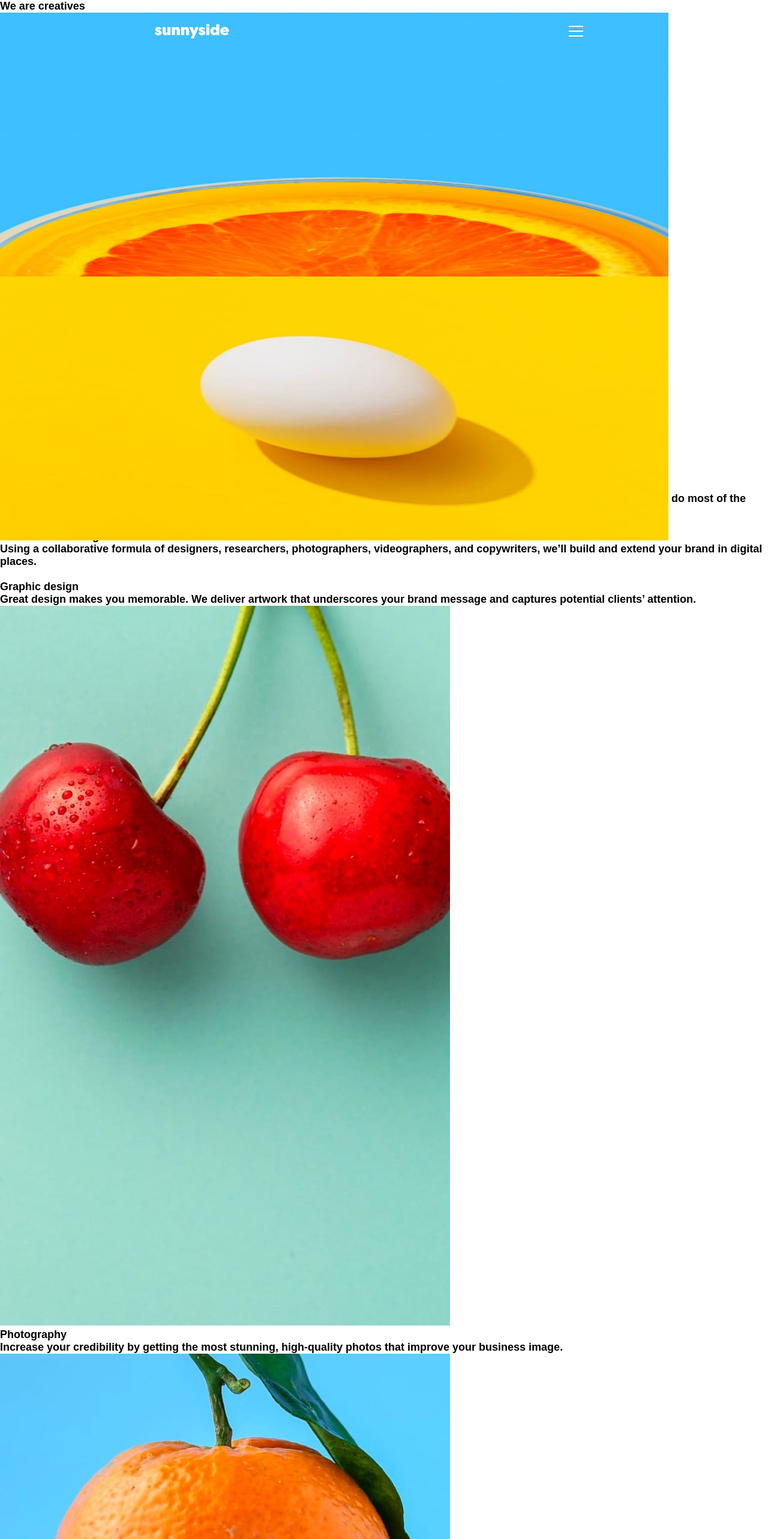
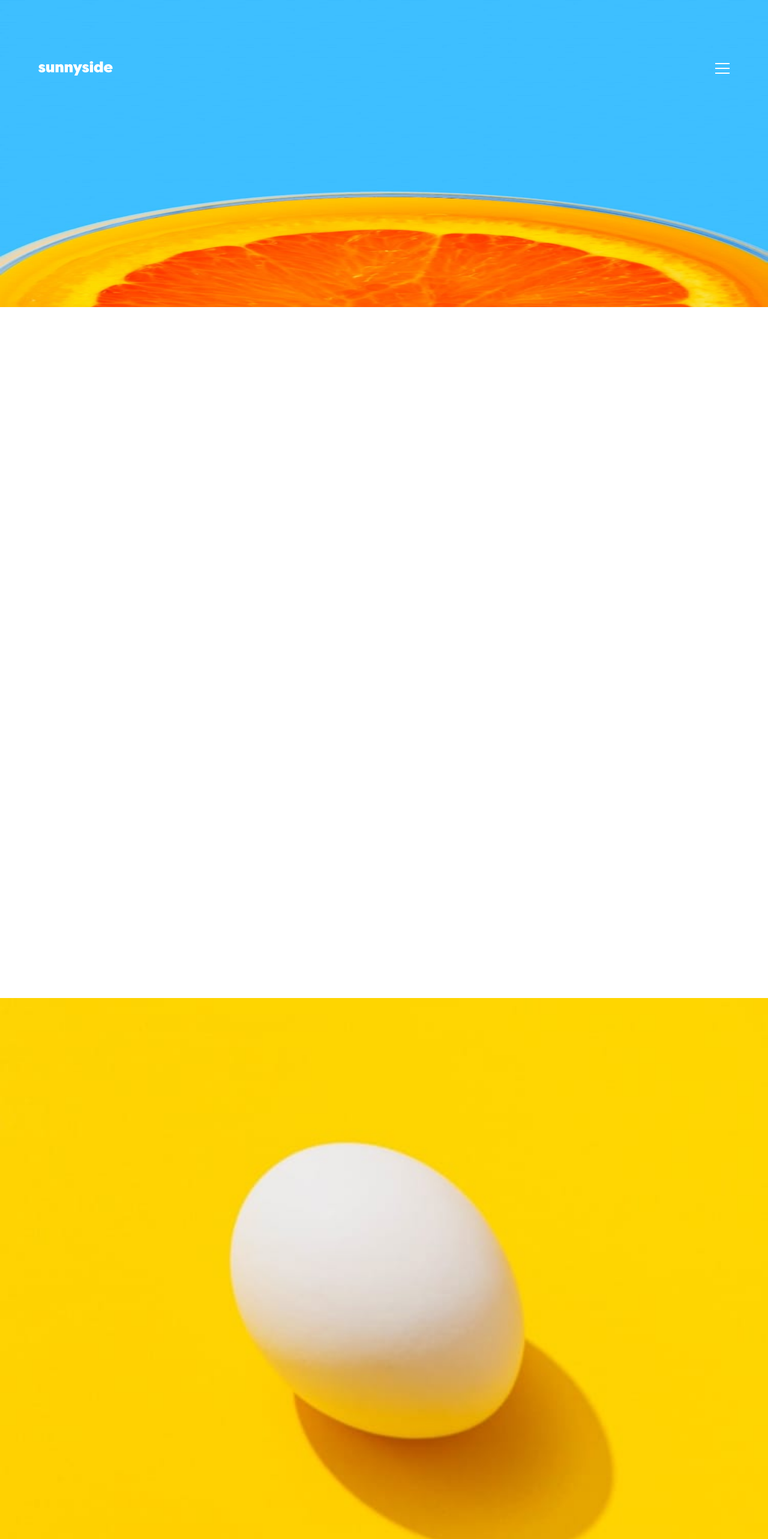
Before and after one commit to LuccasTraumer/frontend-mentor, an Angular app in the folder sunnyside-agency-landing-page-main/agency/: page / in a window 1280 px wide. Shown: the top 2566 px of the page at 60% size. Built offline with nearby package versions, Linux system fonts and the light colour scheme.

Commit message:
estruturando

```diff
--- a/sunnyside-agency-landing-page-main/agency/src/app/app.component.scss
+++ b/sunnyside-agency-landing-page-main/agency/src/app/app.component.scss
@@ -2,4 +2,22 @@ main {
   width: 100vw;
   max-width: 100vw;
   overflow-x: hidden;
+  padding-top: 120%;
+  display: grid;
+
+  app-card {
+    height: 40%;
+    width: 100%;
+  }
+
+  section {
+  h3 {
+    text-align: center;
+    color: var(--very-dark-grayish-blue);
+    letter-spacing: 4px;
+    font-family: 'Fraunces', serif;
+    text-transform: uppercase;
+    padding-bottom: 5%;
+  }
+  }
 }
--- a/sunnyside-agency-landing-page-main/agency/src/app/app.component.ts
+++ b/sunnyside-agency-landing-page-main/agency/src/app/app.component.ts
@@ -27,14 +27,18 @@ export class AppComponent {
         description: 'We are a full-service creative agency specializing in helping brands grow fast.' +
           'Engage your clients through compelling visuals that do most of the marketing for you.',
         textLink: 'Learn more',
-        link: '#'
+        link: '#',
+        image: Constantes.EGG_IMAGE,
+        isCard: true
       },
       {
         header: 'Stand out to the right audience',
         description: 'Using a collaborative formula of designers, researchers, photographers, videographers, ' +
           'and copywriters, we’ll build and extend your brand in digital places.',
         textLink: 'Learn more',
-        link: '#'
+        link: '#',
+        image: Constantes.CUP_PINK,
+        isCard: true
       },
       {
         header: 'Graphic design',
--- a/sunnyside-agency-landing-page-main/agency/src/app/card/card.component.html
+++ b/sunnyside-agency-landing-page-main/agency/src/app/card/card.component.html
@@ -1,4 +1,13 @@
-<section class="content no-image" *ngIf="dataCard.image === ''; else cardImage">
+<section
+  class="content no-image"
+  *ngIf="dataCard.image === undefined || dataCard.image === '' || dataCard.isCard;
+  else cardImage"
+>
+  <figure *ngIf="dataCard.image !== undefined && dataCard.image !== ''">
+    <img src="{{ dataCard.image }}" alt="">
+  </figure>
+
+  <section class="data">
     <h1>
       {{ dataCard.header }}
     </h1>
@@ -7,13 +16,26 @@
       {{ dataCard.description }}
     </p>
 
+    <div class="link">
       <a href="{{ dataCard.link }}">
         {{ dataCard.textLink }}
       </a>
+      <div
+        [ngClass]="dataCard.header.toLocaleLowerCase().includes('transform') ?
+      'background-yellow' :
+      'background-pink'"
+      ></div>
+    </div>
+  </section>
 </section>
 
 <ng-template #cardImage>
-  <section class="content">
+  <section class="content image">
+    <figure>
+      <img src="{{ dataCard.image }}" alt="">
+    </figure>
+
+    <section class="data">
       <h3>
         {{ dataCard.header }}
       </h3>
@@ -21,9 +43,6 @@
       <p>
         {{ dataCard.description }}
       </p>
-
-    <figure>
-      <img src="{{ dataCard.image }}" alt="">
-    </figure>
+    </section>
   </section>
 </ng-template>
--- a/sunnyside-agency-landing-page-main/agency/src/app/card/card.component.scss
+++ b/sunnyside-agency-landing-page-main/agency/src/app/card/card.component.scss
@@ -0,0 +1,122 @@
+.no-image {
+  background: var(--white);
+  text-align: center;
+  padding: 5%;
+  display: grid;
+  justify-content: center;
+  height: 100%;
+  align-self: center;
+
+  figure {
+    padding: 5% 0;
+    img {
+      height: 100%;
+      width: 100vw;
+    }
+  }
+
+  .data {
+    display: inherit;
+    grid-template-rows: 0.5fr 1fr 0.2fr;
+    flex-flow: nowrap;
+    justify-content: space-around;
+    height: inherit;
+    padding: 5%;
+
+    h1 {
+      font-size: 2rem;
+      color: var(--very-dark-grayish-blue);
+      padding-bottom: 5%;
+    }
+
+    .link {
+      font-size: 1rem;
+      letter-spacing: 1px;
+      text-transform: uppercase;
+      display: inherit;
+      align-self: center;
+
+      a {
+        text-decoration: none;
+      }
+    }
+
+    h1, a {
+      font-family: 'Fraunces', serif;
+      font-weight: 900;
+      color: var(--black-opacity);
+    }
+
+    p {
+      color: var(--dark-grayish-blue);
+      flex-flow: nowrap;
+      margin: 0 5%;
+    }
+
+    .link {
+      width: inherit;
+      display: grid;
+      grid-template-rows: 1fr 0.5fr;
+      align-items: center;
+      justify-content: center;
+
+      a {
+        position: relative;
+        z-index: 1;
+      }
+
+      div {
+        position: absolute;
+        z-index: 0;
+        height: 1.5%;
+        width: 40%;
+        margin: 1% 20% 0 25%;
+        border-radius: 50px;
+        opacity: 30%;
+      }
+    }
+  }
+}
+
+.background-yellow {
+  background: var(--yellow);
+}
+
+.background-pink {
+  background: var(--soft-red);
+}
+
+
+.image {
+  display: grid;
+  flex-flow: column nowrap;
+  height: 100%;
+
+  figure {
+    img {
+      width: 100vw;
+      position: relative;
+      z-index: 0;
+    }
+  }
+
+  .data {
+    padding: 5%;
+    position: absolute;
+    height: 65%;
+    text-align: center;
+    display: flex;
+    flex-direction: column;
+    justify-content: end;
+    color: var(--dark-desaturated-cyan);
+
+    h3 {
+      font-family: 'Fraunces', serif;
+      font-weight: 900;
+      font-size: 1.5rem;
+    }
+
+    p {
+    }
+  }
+}
--- a/sunnyside-agency-landing-page-main/agency/src/app/depoiment/depoiment.component.html
+++ b/sunnyside-agency-landing-page-main/agency/src/app/depoiment/depoiment.component.html
@@ -1,16 +1,16 @@
-<article>
+<article class="content">
   <figure>
     <img src="{{ depoiment.image }}" alt="">
   </figure>
-  <p>
+  <p class="feedback">
     {{ depoiment.feedback }}
   </p>
-  <p>
+  <p class="auth">
     <strong>
       {{ depoiment.author }}
     </strong>
   </p>
-  <p>
+  <p class="job">
     {{ depoiment.job }}
   </p>
 </article>
--- a/sunnyside-agency-landing-page-main/agency/src/app/depoiment/depoiment.component.scss
+++ b/sunnyside-agency-landing-page-main/agency/src/app/depoiment/depoiment.component.scss
@@ -0,0 +1,42 @@
+.content {
+  max-width: 100%;
+  display: flex;
+  flex-flow: column nowrap;
+  align-items: center;
+  text-align: center;
+  padding: 10% 5%;
+
+  figure {
+    img {
+      border-radius: 50%;
+      width: 50%;
+    }
+  }
+
+  p:nth-child(even) {
+    color: var(--very-dark-grayish-blue);
+  }
+
+  p:nth-child(n) {
+    padding: 5% 0;
+  }
+
+  .auth {
+    strong {
+      padding-top: 10%;
+      height: 100%;
+      font-weight: 900;
+      font-size: 1.2rem;
+      font-family: 'Fraunces', serif;
+    }
+  }
+
+  .feedback {
+    line-height: 1.6;
+  }
+
+  .job {
+    font-size: 0.8rem;
+    padding: 0 !important;
+   }
+}
--- a/sunnyside-agency-landing-page-main/agency/src/app/header/header.component.html
+++ b/sunnyside-agency-landing-page-main/agency/src/app/header/header.component.html
@@ -1,4 +1,5 @@
 <section class="content">
+  <nav class="actions">
     <figure class="logo">
       <img src="{{ CONSTANTES.LOGO }}" alt="logo">
     </figure>
@@ -6,10 +7,19 @@
     <figure class="menu">
       <img src="{{ CONSTANTES.HAMBURGUER_MENU }}" alt="menu hamburguer">
     </figure>
+  </nav>
 
   <figure class="background-image">
-    <label>We are creatives</label>
+    <div class="container">
+      <p>
+        WE ARE CREATIVES
+      </p>
+
+      <figure class="arrow">
+        <img src="{{ CONSTANTES.ARROW_DOWN }}" alt="">
+      </figure>
+    </div>
+
     <img src="{{ CONSTANTES.HEADER_IMAGE }}" alt="background image">
-    <img src=" {{ CONSTANTES.EGG_IMAGE }}" alt="Egg image">
   </figure>
 </section>
--- a/sunnyside-agency-landing-page-main/agency/src/app/header/header.component.scss
+++ b/sunnyside-agency-landing-page-main/agency/src/app/header/header.component.scss
@@ -1,7 +1,12 @@
 .content {
-  display: grid;
-  grid-template-columns: repeat(2, 1fr);
-  height: 100vh;
+  .actions {
+    display: flex;
+    align-items: center;
+    position: absolute;
+    justify-content: space-between;
+    width: 100%;
+    padding-top: 3%;
+  }
 
   .logo {
 
@@ -20,20 +25,52 @@
     align-items: center;
     height: 5%;
     padding: 5%;
-    justify-content: space-around;
+    justify-content: space-between;
   }
 
 
   .background-image {
     position: absolute;
     z-index: 0;
-
     max-width: 100vw;
     max-height: 100vh;
-    height: 55vh;
-    width: 87vw;
+    height: 64vh;
+    width: 100%;
     display: flex;
     flex-direction: column;
+
+    .container {
+      height: inherit;
+      width: inherit;
+      display: inherit;
+      align-items: center;
+      justify-content: center;
+
+
+      p {
+        margin-top: 90%;
+        font-family: 'Fraunces', serif;
+        letter-spacing: 0.3rem;
+        font-weight: 900;
+        flex-flow: nowrap;
+        display: inherit;
+        font-size: 2.5rem;
+        text-align: center;
+        height: 75%;
+        color: var(--white);
+        position: absolute;
+        align-items: center;
+      }
+
+      .arrow {
+        margin-top: 170%;
+        width: 30%;
+        position: absolute;
+        display: inherit;
+        align-items: center;
+        justify-content: center;
+      }
+    }
 
     img {
       max-width: inherit;
--- a/sunnyside-agency-landing-page-main/agency/src/app/models/card-data.ts
+++ b/sunnyside-agency-landing-page-main/agency/src/app/models/card-data.ts
@@ -4,5 +4,5 @@ export class CardData {
   textLink?: string = '';
   link?: string = '';
   image?: string = '';
-  sublimeColor?: string = '';
+  isCard?: boolean = false;
 }
--- a/sunnyside-agency-landing-page-main/agency/src/app/utils/constantes.ts
+++ b/sunnyside-agency-landing-page-main/agency/src/app/utils/constantes.ts
@@ -12,8 +12,8 @@ export class Constantes {
 
 
   public static readonly CLIENT_1 = '../../assets/images/image-emily.jpg';
-  public static readonly CLIENT_2 = '../../assets/images/image-jennie.jpg.jpg';
-  public static readonly CLIENT_3 = '../../assets/images/image-thomas.jpg.jpg';
+  public static readonly CLIENT_2 = '../../assets/images/image-jennie.jpg';
+  public static readonly CLIENT_3 = '../../assets/images/image-thomas.jpg';
 
 
   public static readonly LOGO = '../../assets/images/logo.svg';
@@ -23,4 +23,6 @@ export class Constantes {
   public static readonly INSTAGRAM = '../../assets/images/icon-instagram.svg';
   public static readonly TWITTER = '../../assets/images/icon-twitter.svg';
   public static readonly PINTEREST = '../../assets/images/icon-pinterest.svg';
+
+  public static readonly ARROW_DOWN = '../../assets/images/icon-arrow-down.svg';
 }
--- a/sunnyside-agency-landing-page-main/agency/src/index.html
+++ b/sunnyside-agency-landing-page-main/agency/src/index.html
@@ -6,6 +6,9 @@
   <base href="/">
   <meta name="viewport" content="width=device-width, initial-scale=1">
   <link rel="icon" type="image/x-icon" href="favicon.ico">
+  <link rel="preconnect" href="https://fonts.googleapis.com">
+  <link rel="preconnect" href="https://fonts.gstatic.com" crossorigin>
+  <link href="https://fonts.googleapis.com/css2?family=Barlow:wght@600&family=Fraunces:wght@700;900&display=swap" rel="stylesheet">
 </head>
 <body>
   <app-root></app-root>
```
Also changed, not shown: 1 other file (tests, documents, lock files or other folders). Lines whose indentation alone changed are shown as unchanged.
